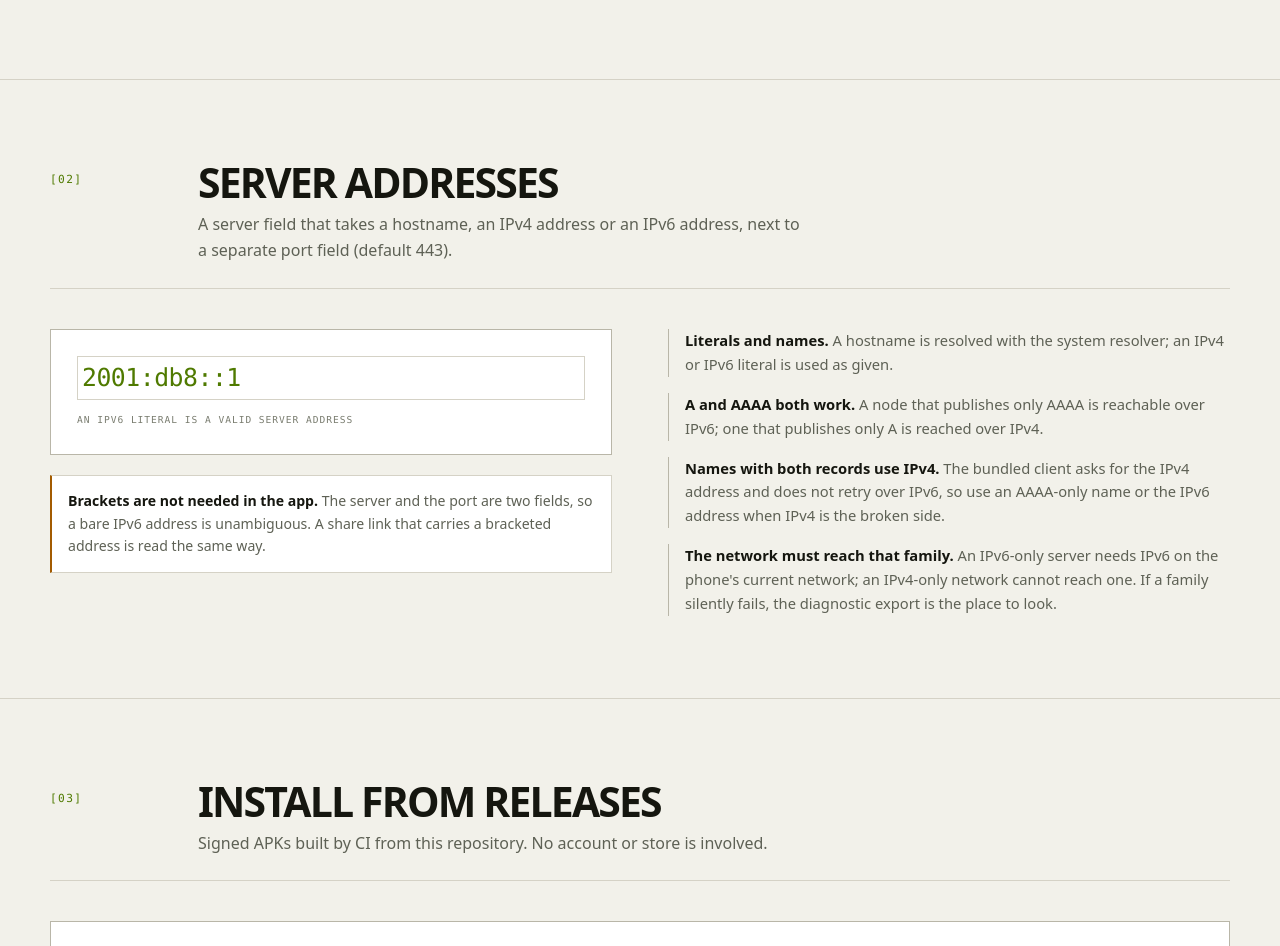
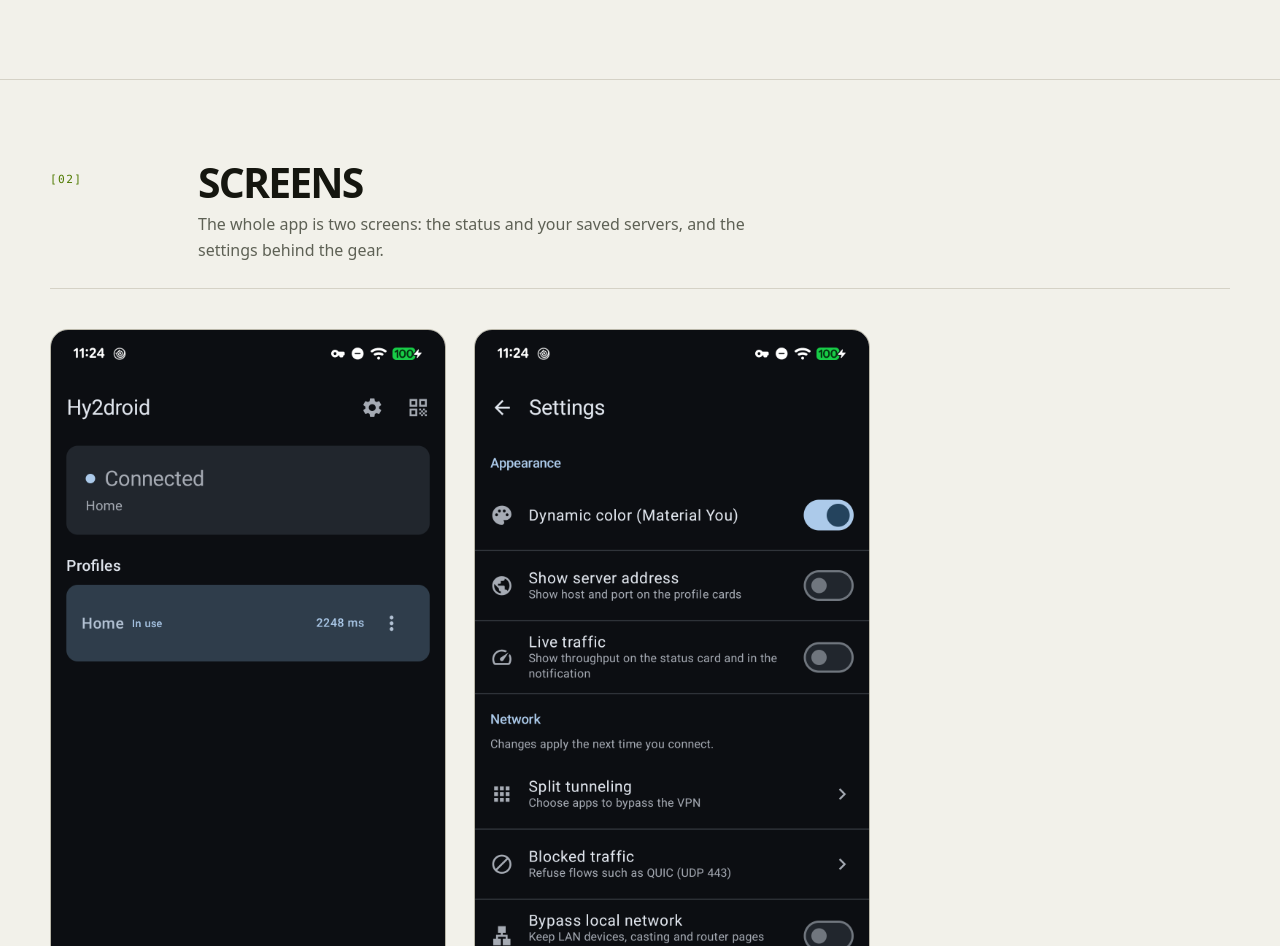
Before and after one commit to noelbennettz/Hy2droid, a plain HTML site: page docs/index.html in a window 1280 px wide. Shown: the part 1854-2800 px from the top of the page. Drawn offline with Linux system fonts and the light colour scheme; no server answers.

Commit message:
Point the README at the newest release and add screenshots (#3)
The README's "Applies to release" line names v0.9.0, the newest tag returned
by `gh release view`. A row of the two existing screenshots follows the
introduction, with per-screen alt text, and the same two images are copied
(byte for byte, unmodified) into docs/assets/screenshots/ for a new Screens
section on the English and Traditional Chinese landing pages.

Signed-off-by: noelbennettz <351830989+noelbennettz@users.noreply.github.com>

```diff
--- a/docs/index.html
+++ b/docs/index.html
@@ -142,6 +142,26 @@
         <h3>Known limits</h3>
         <p>Hysteria 2 only. One server is one share link: no subscription URL, and no in-app updates — new versions come from Releases. The default name lookup returns IPv4 addresses only, so IPv6-only sites need “Answer DNS in the tunnel” turned off. The app blocks QUIC (the transport HTTP/3 uses, on UDP port 443) by default; the Blocked traffic screen changes that.</p>
       </article>
+    </div>
+  </div>
+</section>
+
+<section id="screens">
+  <div class="container">
+    <div class="section-head">
+      <h2>Screens</h2>
+      <p>The whole app is two screens: the status and your saved servers, and the
+        settings behind the gear.</p>
+    </div>
+    <div class="shots">
+      <figure>
+        <img src="assets/screenshots/s1.png" width="1080" height="2400" loading="lazy" alt="Home screen: a Connected status card naming the profile Home, above a Profiles list where Home is marked In use with a 2248 ms latency reading, and the power and add-profile buttons at the bottom right.">
+        <figcaption>Home: whether the tunnel is up, which server it uses, and how long that server takes to answer.</figcaption>
+      </figure>
+      <figure>
+        <img src="assets/screenshots/s2.png" width="1080" height="2400" loading="lazy" alt="Settings screen: an Appearance section with Dynamic color, Show server address and Live traffic, then a Network section with Split tunneling, Blocked traffic, Bypass local network and Tunnel MTU, under the note that changes apply the next time you connect.">
+        <figcaption>Settings: appearance, then the network options that take effect on the next connect.</figcaption>
+      </figure>
     </div>
   </div>
 </section>
--- a/docs/style.css
+++ b/docs/style.css
@@ -577,6 +577,29 @@ section:not(.hero) { counter-increment: sec; }
 }
 .note strong { color: var(--text); }
 
+/* Screens */
+
+.shots {
+  display: grid;
+  grid-template-columns: repeat(auto-fit, minmax(220px, 1fr));
+  gap: 28px;
+  max-width: 820px;
+}
+.shots figure { margin: 0; }
+.shots img {
+  width: 100%;
+  height: auto;
+  border: 1px solid var(--line-2);
+  border-radius: 18px;
+  background: var(--panel);
+}
+.shots figcaption {
+  margin-top: 12px;
+  max-width: 42ch;
+  color: var(--muted);
+  font-size: 0.86rem;
+}
+
 /* FAQ */
 
 .faq { max-width: 880px; }
```
Also changed, not shown: docs/zh.html (+19 -0 lines), docs/assets/screenshots/s1.png (added), docs/assets/screenshots/s2.png (added), 1 other file.
